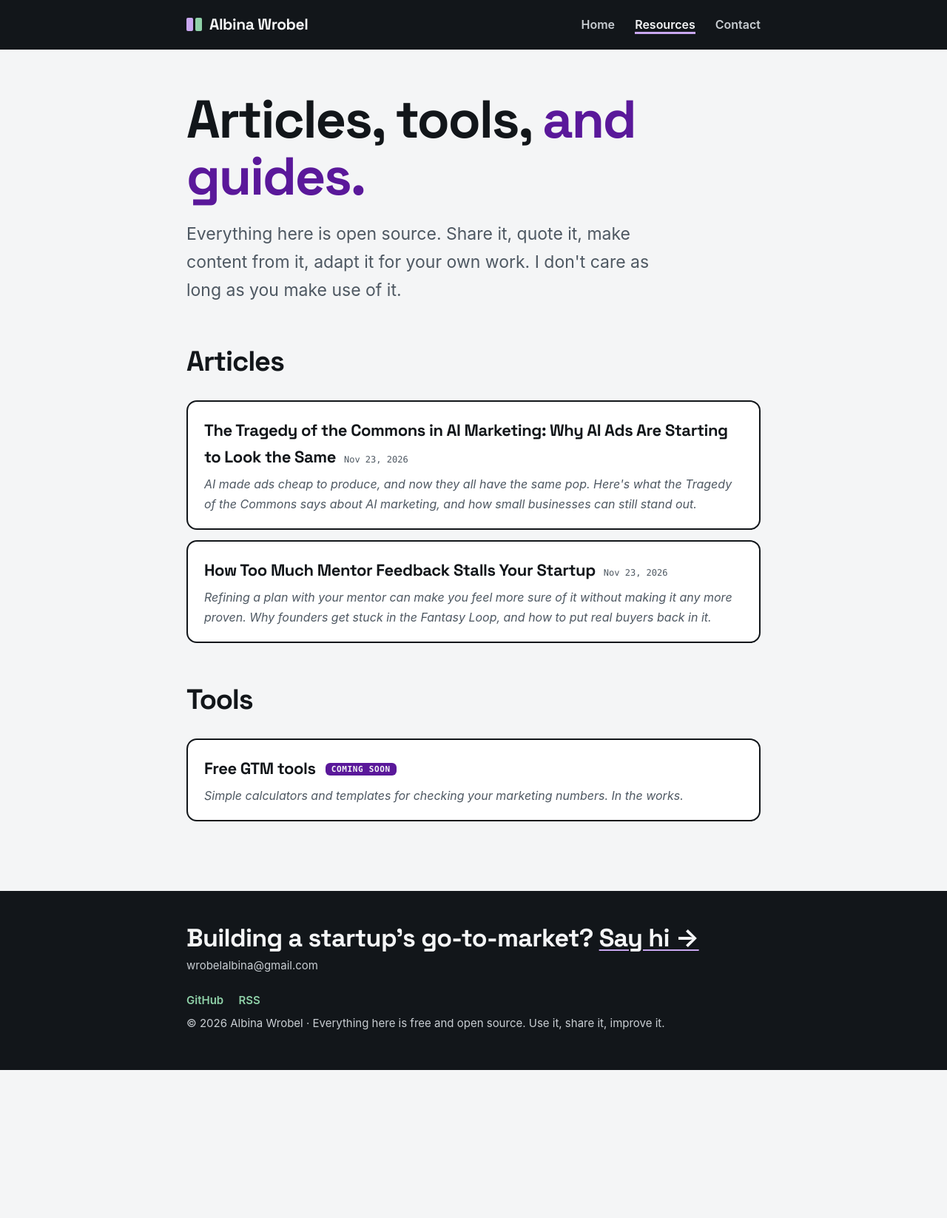
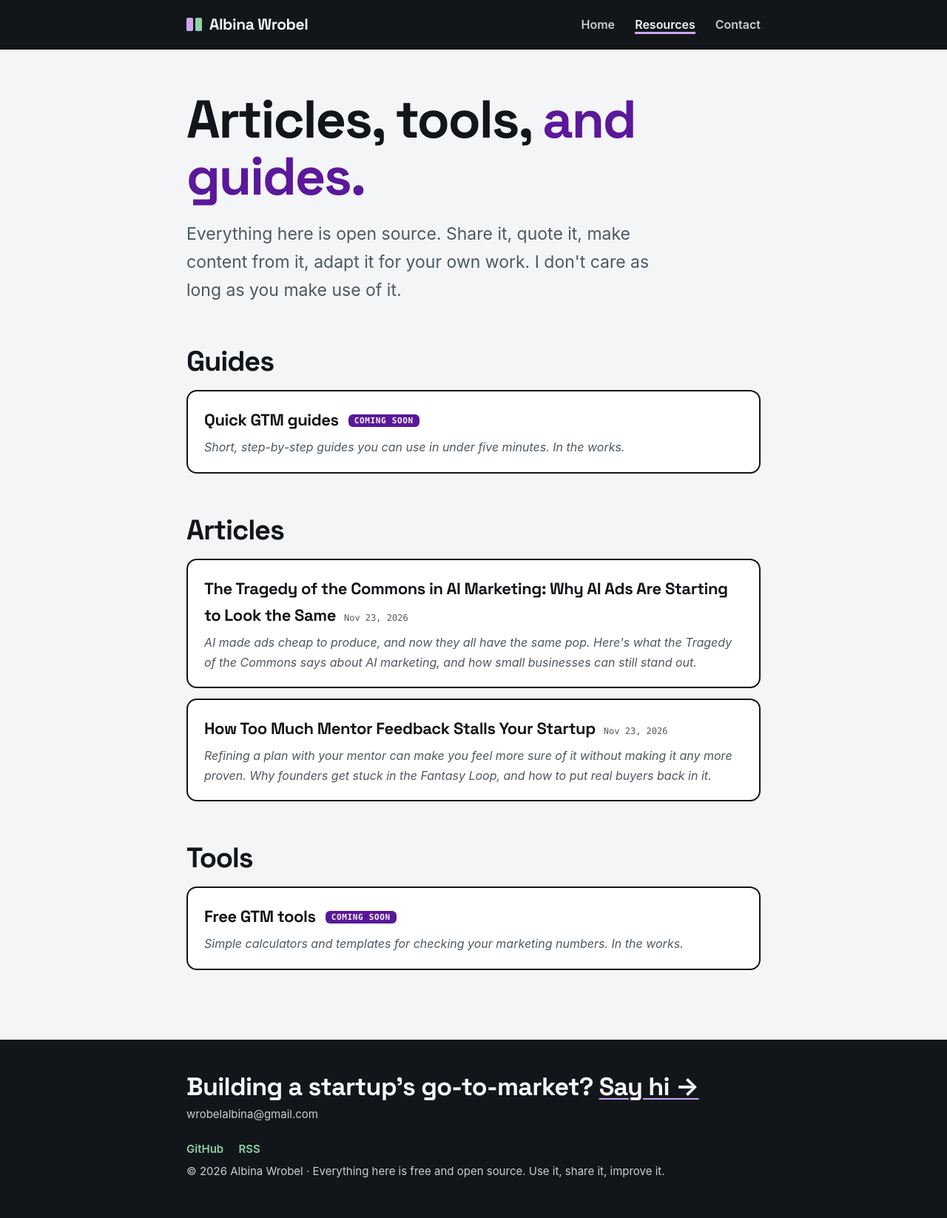
Before and after one commit to albinawrobel/albinawrobel.github.io, a Jekyll site: the page built from resources.md, in a window 1280 px wide. Shown: the whole page at 74% size. Built offline with Jekyll 4.4.1, drawn with Linux system fonts in a browser that asks for light colours; before the commit the page ends 1446 px from its top, so only the background shows below that.

Commit message:
Add files via upload

```diff
--- /dev/null
+++ b/_includes/resource-items.html
@@ -0,0 +1,21 @@
+{%- comment -%}
+  Lists resources as cards.
+  include.items = the pieces to show, include.limit = how many (optional),
+  include.empty_title / include.empty_text = the "coming soon" card when there are none.
+{%- endcomment -%}
+<ul class="list">
+{%- if include.items.size > 0 -%}
+  {%- assign max = include.limit | default: 1000 -%}
+  {%- for item in include.items limit: max %}
+  <li>
+    <a class="title" href="{{ item.url | relative_url }}">{{ item.title }}</a>{% if item.date %} <time>{{ item.date | date: "%b %-d, %Y" }}</time>{% endif %}
+    {% if item.description %}<p>{{ item.description }}</p>{% endif %}
+  </li>
+  {%- endfor -%}
+{%- else %}
+  <li>
+    <span class="title-static">{{ include.empty_title }}</span> <span class="tag">coming soon</span>
+    <p>{{ include.empty_text }}</p>
+  </li>
+{%- endif %}
+</ul>
--- /dev/null
+++ b/_includes/resource-sections.html
@@ -0,0 +1,9 @@
+{%- comment -%}
+  Sorts everything into guides, articles and tools.
+  Guides:   posts with  type: guide  at the top.
+  Articles: every other post.
+  Tools:    pages with  tool: true  at the top.
+{%- endcomment -%}
+{%- assign guides = site.posts | where: "type", "guide" -%}
+{%- assign articles = site.posts | where_exp: "p", "p.type != 'guide'" -%}
+{%- assign tools = site.pages | where: "tool", true | sort: "title" -%}
--- a/assets/css/style.css
+++ b/assets/css/style.css
@@ -180,3 +180,13 @@ blockquote.belief::after { content:"”"; color:var(--green-light); margin-left:
 
 /* article summaries (SEO description) in italics */
 .post .lede, .list p { font-style: italic; }
+
+/* ---------- resources: section titles with "Explore all" links ---------- */
+.section-head { display:flex; align-items:baseline; justify-content:space-between; gap:16px; flex-wrap:wrap; margin-top:56px; margin-bottom:18px; }
+.section-head h2 { margin:0; }
+.see-all { color:var(--purple); text-decoration:none; font-weight:600; font-size:16px; white-space:nowrap; }
+.see-all:hover { text-decoration:underline; }
+.back { margin:0 0 18px; font-size:15px; }
+.back a { color:var(--purple); text-decoration:none; font-weight:600; }
+.back a:hover { text-decoration:underline; }
+.tag { white-space:nowrap; }
--- a/resources.md
+++ b/resources.md
@@ -9,22 +9,25 @@ permalink: /resources/
 
 <p class="lede">Everything here is open source. Share it, quote it, make content from it, adapt it for your own work. I don't care as long as you make use of it.</p>
 
-## Articles
+{% include resource-sections.html %}
 
-<ul class="list">
-{% for post in site.posts %}
-  <li>
-    <a class="title" href="{{ post.url | relative_url }}">{{ post.title }}</a> <time>{{ post.date | date: "%b %-d, %Y" }}</time>
-    {% if post.description %}<p>{{ post.description }}</p>{% endif %}
-  </li>
-{% endfor %}
-</ul>
+<div class="section-head">
+  <h2>Guides</h2>
+  {% if guides.size > 3 %}<a class="see-all" href="{{ '/resources/guides/' | relative_url }}">Explore all guides →</a>{% endif %}
+</div>
 
-## Tools
+{% include resource-items.html items=guides limit="3" empty_title="Quick GTM guides" empty_text="Short, step-by-step guides you can use in under five minutes. In the works." %}
 
-<ul class="list">
-  <li>
-    <span class="title-static">Free GTM tools</span> <span class="tag">coming soon</span>
-    <p>Simple calculators and templates for checking your marketing numbers. In the works.</p>
-  </li>
-</ul>
+<div class="section-head">
+  <h2>Articles</h2>
+  {% if articles.size > 3 %}<a class="see-all" href="{{ '/resources/articles/' | relative_url }}">Explore all articles →</a>{% endif %}
+</div>
+
+{% include resource-items.html items=articles limit="3" empty_title="Articles" empty_text="Longer reads on go-to-market strategy. In the works." %}
+
+<div class="section-head">
+  <h2>Tools</h2>
+  {% if tools.size > 3 %}<a class="see-all" href="{{ '/resources/tools/' | relative_url }}">Explore all tools →</a>{% endif %}
+</div>
+
+{% include resource-items.html items=tools limit="3" empty_title="Free GTM tools" empty_text="Simple calculators and templates for checking your marketing numbers. In the works." %}
```
Also changed, not shown: HOW-TO-EDIT.md (+19 -0 lines), index.md (+2 -1 lines), resources/articles.md (added, +14 -0 lines), resources/guides.md (added, +14 -0 lines), resources/tools.md (added, +14 -0 lines).
